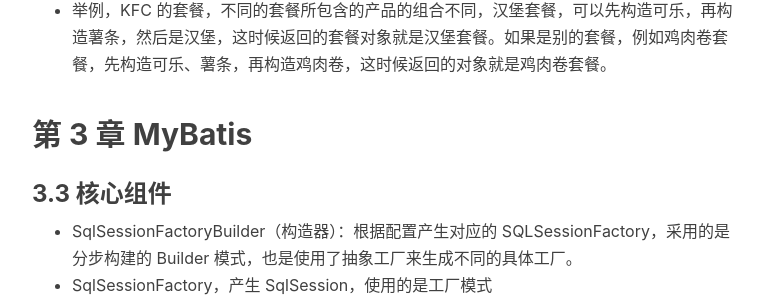
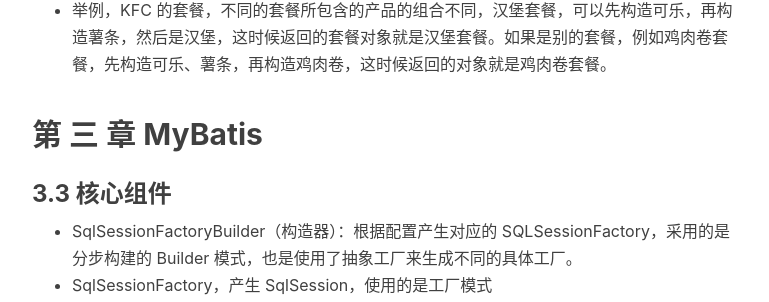
Before and after one commit to shihunyewu/shihunyewu.github.io, a Jekyll site: the page built from _posts/2019-05-05-spring-springMVC-Mybatis.md, in a window 1280 px wide and 900 px high, scrolled down 3149 px. Shown: the part 144-446 px from the top of the window, without its empty margins (233-1002 px from the left). Built offline with Jekyll 4.4.1, drawn with Linux system fonts in a browser that asks for light colours; nearby versions of some CDN libraries; comment, search, counter and statistics services are not loaded.

Commit message:
基础框架

```diff
--- a/_posts/2019-05-05-spring-springMVC-Mybatis.md
+++ b/_posts/2019-05-05-spring-springMVC-Mybatis.md
@@ -80,7 +80,7 @@ tags:
 - 出现原因，对象参数繁多非常复杂时，需要分步来构造对象
 - 举例，KFC 的套餐，不同的套餐所包含的产品的组合不同，汉堡套餐，可以先构造可乐，再构造薯条，然后是汉堡，这时候返回的套餐对象就是汉堡套餐。如果是别的套餐，例如鸡肉卷套餐，先构造可乐、薯条，再构造鸡肉卷，这时候返回的对象就是鸡肉卷套餐。
 
-## 第 3 章 MyBatis
+## 第 三 章 MyBatis
 ### 3.3 核心组件
 - SqlSessionFactoryBuilder（构造器）：根据配置产生对应的 SQLSessionFactory，采用的是分步构建的 Builder 模式，也是使用了抽象工厂来生成不同的具体工厂。
 - SqlSessionFactory，产生 SqlSession，使用的是工厂模式
```
